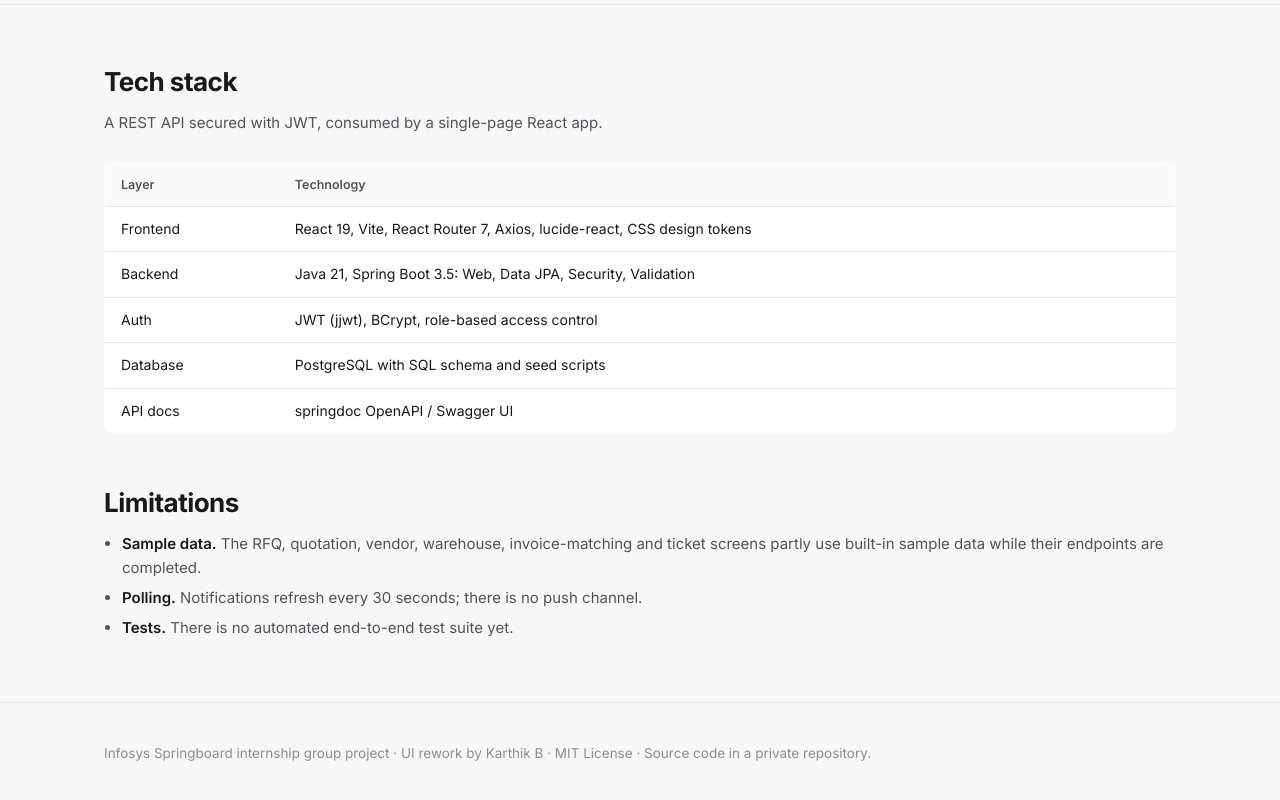
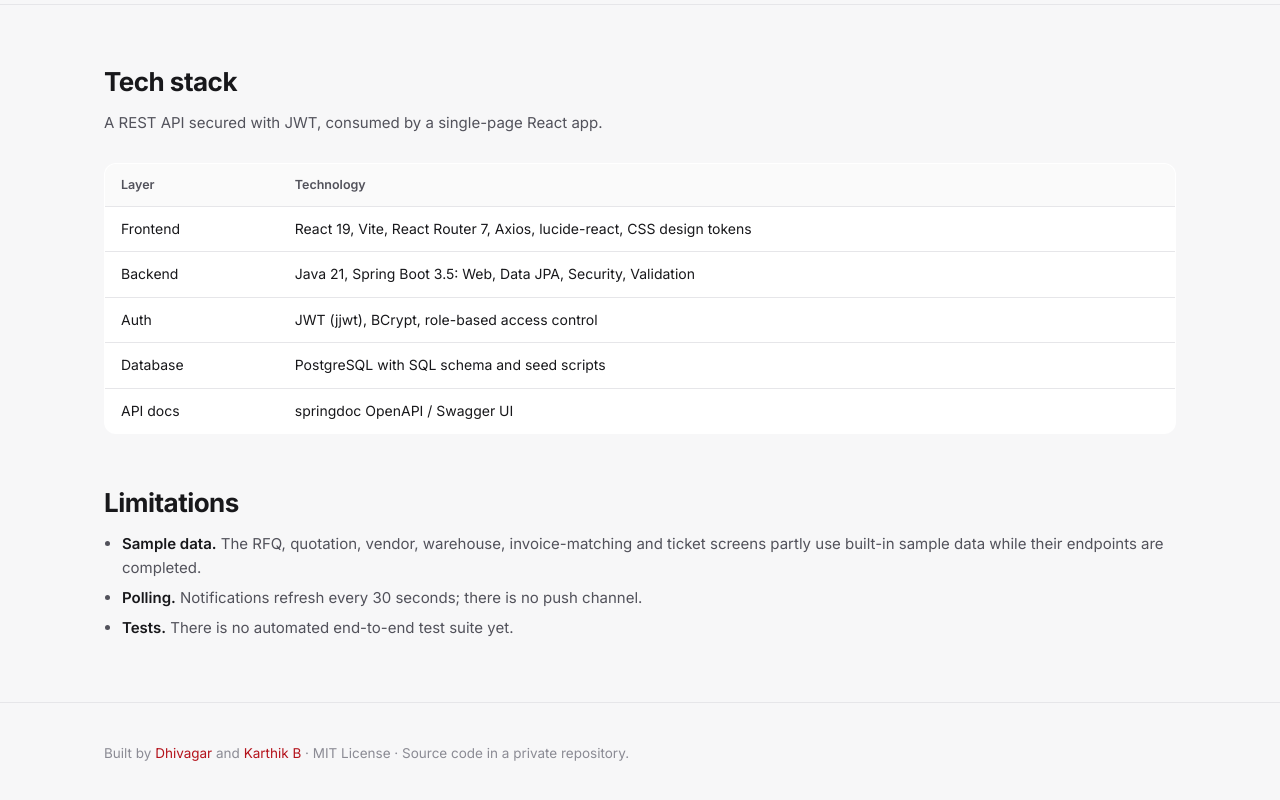
Before and after one commit to KArT4206/Smart-Enterprise-Procurement-System, a plain HTML site: page docs/index.html in a window 1280 px wide. Shown: the part 4103-4903 px from the top of the page. Drawn offline with Linux system fonts and the light colour scheme.

Commit message:
Update credits: add Dhivagar and Karthik B

```diff
--- a/docs/index.html
+++ b/docs/index.html
@@ -123,7 +123,7 @@ footer{padding:40px 0;border-top:1px solid var(--border);color:var(--subtle);fon
 </div></section>
 </main>
 
-<footer><div class="wrap">Infosys Springboard internship group project · UI rework by Karthik B · MIT License · Source code in a private repository.</div></footer>
+<footer><div class="wrap">Built by <a href="https://github.com/Dhivagar003">Dhivagar</a> and <a href="https://github.com/KArT4206">Karthik B</a> · MIT License · Source code in a private repository.</div></footer>
 
 <script>
 document.getElementById('t').onclick=function(){var r=document.documentElement,n=r.getAttribute('data-theme')==='dark'?'light':'dark';r.setAttribute('data-theme',n);try{localStorage.setItem('theme',n)}catch(e){}};
```
Also changed, not shown: 1 other file.
